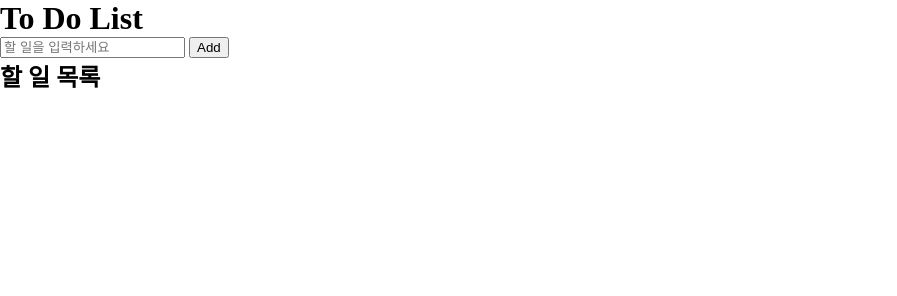
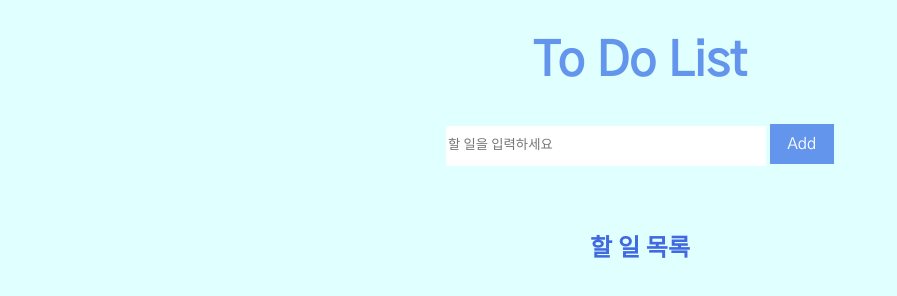
Before and after one commit to march0320/vanilla-js-todo-1886px, a plain HTML site: page index.html in a window 1280 px wide. Shown: the whole page, without its empty margins (0-897 px from the left). Drawn offline with Linux system fonts and the light colour scheme.

Commit message:
todolist-css

```diff
--- a/style.css
+++ b/style.css
@@ -1,9 +1,55 @@
 html,
 body {
+  background-color: #E0FFFF;
   margin: 0;
+  text-align:center;
+}
+h1 {
+  margin: 2rem;
+  font-size: 3rem;
+  color:	#6495ED;
+}
+
+header {
+  width:100%;
+  height:5rem;
+}
+
+#Input{
+  width: 20rem;
+  height: 2.5rem;
+  border-width: 0.2rem;
+  border-color:	#6495ED;
+  border:2rem;
+}
+
+#add-button {
+  font-size: 1rem;
+  width: 4rem;
+  height:2.5rem;
+  color: #ffffff;
+  border: 0;
+  background-color:	#6495ED;
+}
+
+#list {
+  font-size: 1rem;
+  width: 1.5rem;
+}
+
+h2 {
+  margin: 1.5rem;
+  color: #4169E1;
+}
+.del-btn {
+  margin:0.3rem;
+  background-color:	#FFEBCD;
+  color:red;
+  border: 0.2rem;
 }
 
 * {
   box-sizing: border-box;
   margin: 0;
+  font-family: 'Gothic A1', sans-serif;
 }
```
